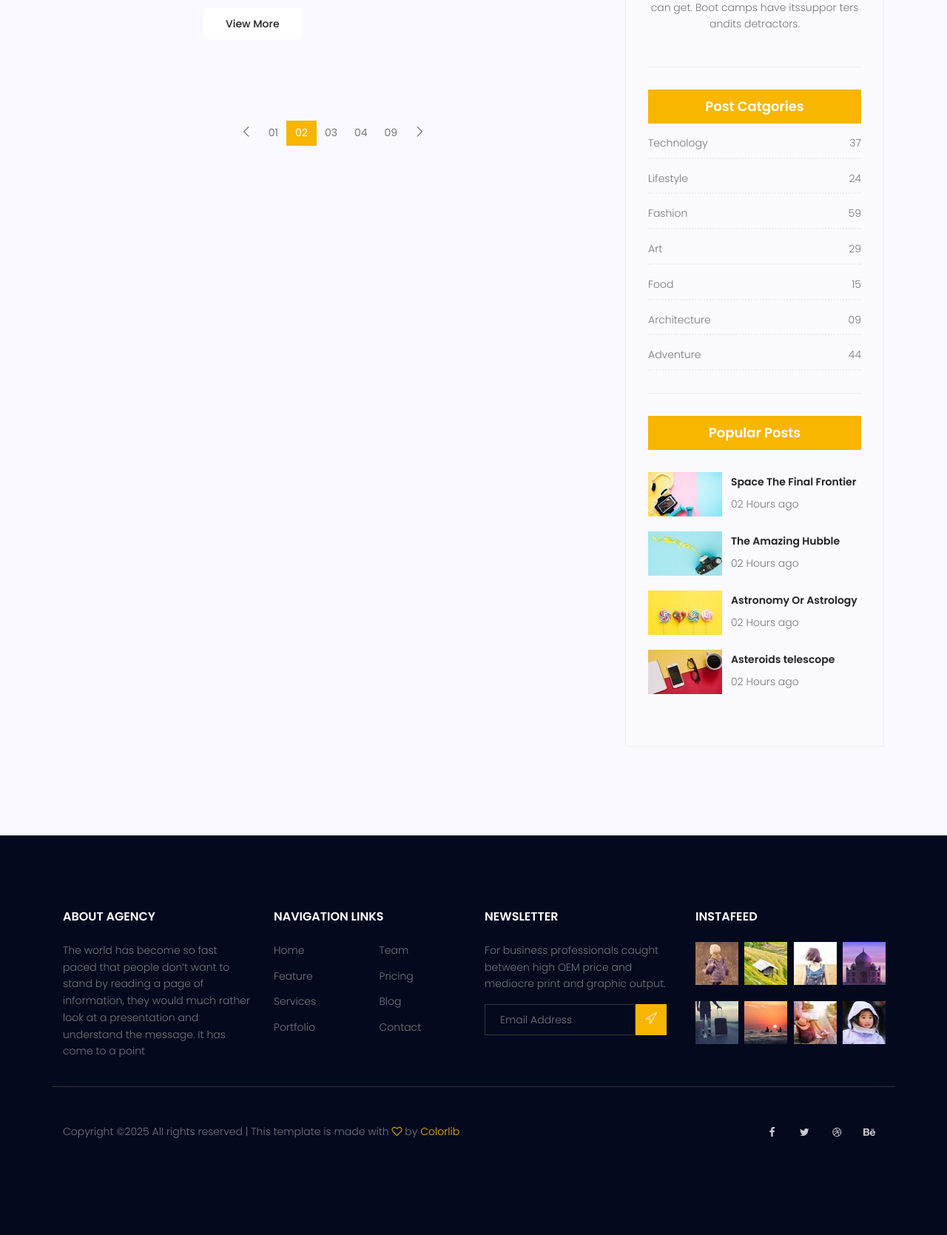
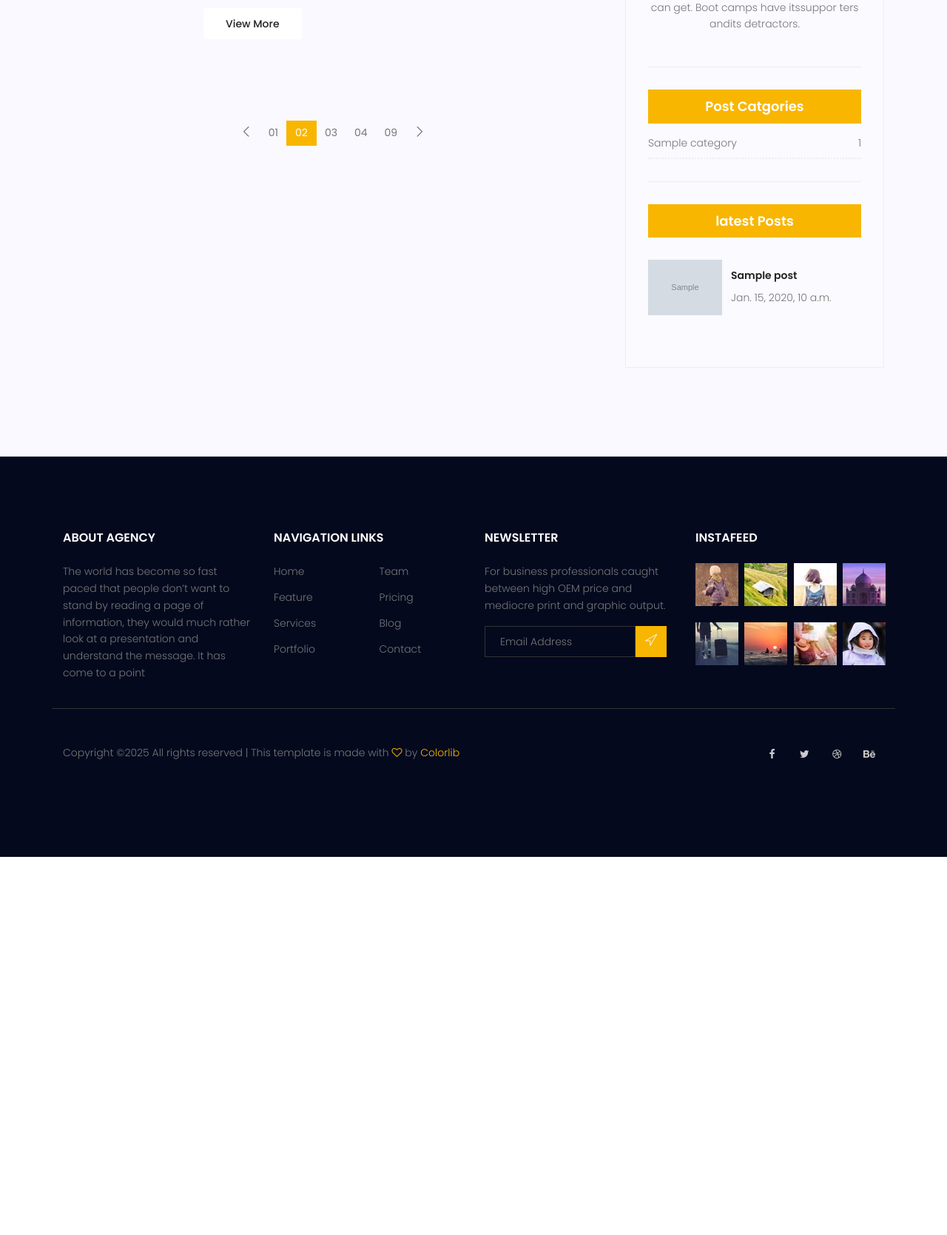
Before and after one commit to alirezaabkh/MyWebsite, a Django app: page /blog/ in a window 1280 px wide. Shown: the part 1587-3256 px from the top of the page at 74% size. After the commit the page ends 2745 px from the top, so only its background shows below. Run offline with Django 5.2, Linux system fonts and the light colour scheme; tables that the repository leaves empty hold one stand-in row (values such as "Sample post"); grey boxes marked "Sample" are stand-in pictures; some libraries are stand-ins or nearby versions.

Commit message:
inclusion tags for popular posts and categories

```diff
--- a/blog/templatetags/blog_tags.py
+++ b/blog/templatetags/blog_tags.py
@@ -1,3 +1,19 @@
 from django import template
+from blog.models import Post ,Category
+register = template.Library()
 
-register = template.Library()
+@register.inclusion_tag('blog/blog-latest-posts.html')
+def lateposts():
+    posts = Post.objects.filter(status=1).order_by('published_date')[:3]
+    return {'posts':posts}
+
+
+@register.inclusion_tag('blog/blog-post-categories.html')
+def postcategories():
+    posts = Post.objects.filter(status=1)
+    categories = Category.objects.all()
+    cat_dict = {}
+    for name in categories:
+        cat_dict[name] = posts.filter(category = name).count()
+
+    return {'categories':cat_dict}
--- a/blog/urls.py
+++ b/blog/urls.py
@@ -6,4 +6,5 @@ app_name = 'blog'
 urlpatterns= [
     path('', blog_view, name='index'),
     path('<int:pid>', blog_single, name='single'),
+    path('test', test, name='test')
 ]
--- a/blog/views.py
+++ b/blog/views.py
@@ -13,7 +13,5 @@ def blog_single(request, pid):
     context = {'post':post}
     return render(request, 'blog/blog-single.html', context)
 
-# def test(request, pid):
-#     post = get_object_or_404(Post, id=pid)
-#     context = {'post':post}
-#     return render(request, 'test.html', context)
+def test(request):
+    return render(request, 'test.html')
--- a/statics/css/main.css
+++ b/statics/css/main.css
@@ -3656,6 +3656,7 @@ body.mobile-nav-active #mobile-nav-toggle {
 
 .widget-wrap .popular-post-widget .popular-post-list .thumb img {
   width: 100%;
+  max-width: 100px;
 }
 
 .widget-wrap .popular-post-widget .single-post-list {
--- a/templates/blog/blog-home.html
+++ b/templates/blog/blog-home.html
@@ -1,5 +1,6 @@
 {% extends "base.html" %}
 {% load static %}
+{% load blog_tags %}
 {% block content %}
 
 			<!-- start banner Area -->
@@ -142,9 +143,9 @@
 
 								{% include 'blog/blog-writer.html' %}
 
-								{% include 'blog/blog-post-categories.html' %}
+								{% postcategories %}
 
-								{% include 'blog/blog-popular-posts.html' %}
+								{% lateposts %}
 
 								<!-- {% include 'blog/blog-ads.html' %} -->
 
--- /dev/null
+++ b/templates/blog/blog-latest-posts.html
@@ -0,0 +1,18 @@
+{% load static %}
+<div class="single-sidebar-widget popular-post-widget">
+    <h4 class="popular-title">latest Posts</h4>
+    {% for post in posts %}
+    <div class="popular-post-list">
+        <div class="single-post-list d-flex flex-row align-items-center">
+            <div class="thumb">
+                <img class="img-fluid" src="{{post.image.url}}" alt="">
+            </div>
+            <div class="details">
+                <a href="{% url 'blog:single' pid=post.id %}"><h6>{{post.title}}</h6></a>
+                <p>{{post.published_date}}</p>
+            </div>
+        </div>
+
+    </div>
+    {% endfor %}
+</div>
--- a/templates/blog/blog-popular-posts.html
+++ /dev/null
@@ -1,42 +0,0 @@
-{% load static %}
-<div class="single-sidebar-widget popular-post-widget">
-    <h4 class="popular-title">Popular Posts</h4>
-    <div class="popular-post-list">
-        <div class="single-post-list d-flex flex-row align-items-center">
-            <div class="thumb">
-                <img class="img-fluid" src="{% static 'img/blog/pp1.jpg' %}" alt="">
-            </div>
-            <div class="details">
-                <a href="blog-single.html"><h6>Space The Final Frontier</h6></a>
-                <p>02 Hours ago</p>
-            </div>
-        </div>
-        <div class="single-post-list d-flex flex-row align-items-center">
-            <div class="thumb">
-                <img class="img-fluid" src="{% static 'img/blog/pp2.jpg' %}" alt="">
-            </div>
-            <div class="details">
-                <a href="blog-single.html"><h6>The Amazing Hubble</h6></a>
-                <p>02 Hours ago</p>
-            </div>
-        </div>
-        <div class="single-post-list d-flex flex-row align-items-center">
-            <div class="thumb">
-                <img class="img-fluid" src="{% static 'img/blog/pp3.jpg' %}" alt="">
-            </div>
-            <div class="details">
-                <a href="blog-single.html"><h6>Astronomy Or Astrology</h6></a>
-                <p>02 Hours ago</p>
-            </div>
-        </div>
-        <div class="single-post-list d-flex flex-row align-items-center">
-            <div class="thumb">
-                <img class="img-fluid" src="{% static 'img/blog/pp4.jpg' %}" alt="">
-            </div>
-            <div class="details">
-                <a href="blog-single.html"><h6>Asteroids telescope</h6></a>
-                <p>02 Hours ago</p>
-            </div>
-        </div>
-    </div>
-</div>
--- a/templates/blog/blog-post-categories.html
+++ b/templates/blog/blog-post-categories.html
@@ -3,47 +3,13 @@
 <div class="single-sidebar-widget post-category-widget">
     <h4 class="category-title">Post Catgories</h4>
     <ul class="cat-list">
+        {% for name,count in categories.items %}
         <li>
             <a href="#" class="d-flex justify-content-between">
-                <p>Technology</p>
-                <p>37</p>
+                <p>{{name}}</p>
+                <p>{{count}}</p>
             </a>
         </li>
-        <li>
-            <a href="#" class="d-flex justify-content-between">
-                <p>Lifestyle</p>
-                <p>24</p>
-            </a>
-        </li>
-        <li>
-            <a href="#" class="d-flex justify-content-between">
-                <p>Fashion</p>
-                <p>59</p>
-            </a>
-        </li>
-        <li>
-            <a href="#" class="d-flex justify-content-between">
-                <p>Art</p>
-                <p>29</p>
-            </a>
-        </li>
-        <li>
-            <a href="#" class="d-flex justify-content-between">
-                <p>Food</p>
-                <p>15</p>
-            </a>
-        </li>
-        <li>
-            <a href="#" class="d-flex justify-content-between">
-                <p>Architecture</p>
-                <p>09</p>
-            </a>
-        </li>
-        <li>
-            <a href="#" class="d-flex justify-content-between">
-                <p>Adventure</p>
-                <p>44</p>
-            </a>
-        </li>
+        {% endfor %}
     </ul>
 </div>
--- a/templates/blog/blog-single.html
+++ b/templates/blog/blog-single.html
@@ -208,9 +208,9 @@
 
 								{% include 'blog/blog-writer.html' %}
 
-								{% include 'blog/blog-post-categories.html' %}
+								{% postcategories %}
 
-								{% include 'blog/blog-popular-posts.html' %}
+								{% lateposts %}
 
 								<!-- {% include 'blog/blog-ads.html' %} -->
 
```
Also changed, not shown: templates/test.html (+6 -1 lines).
